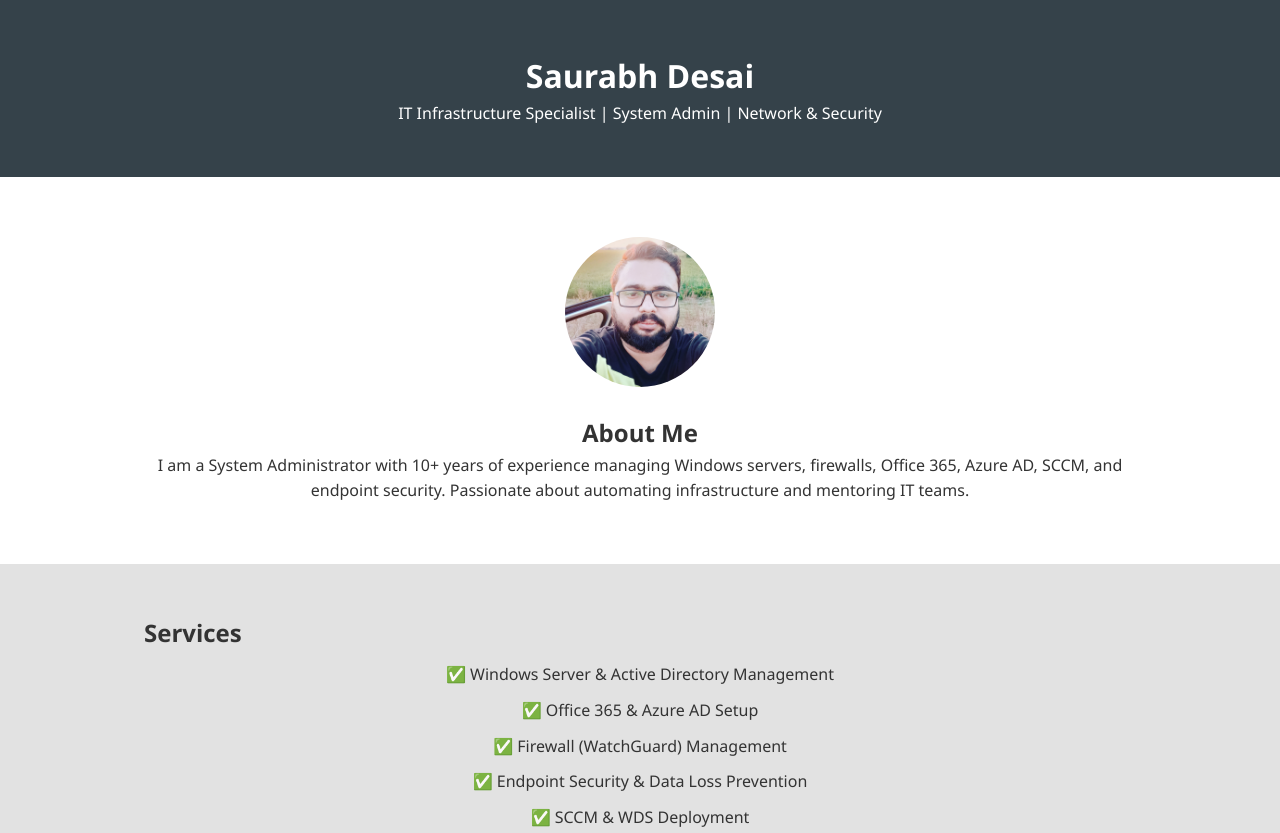
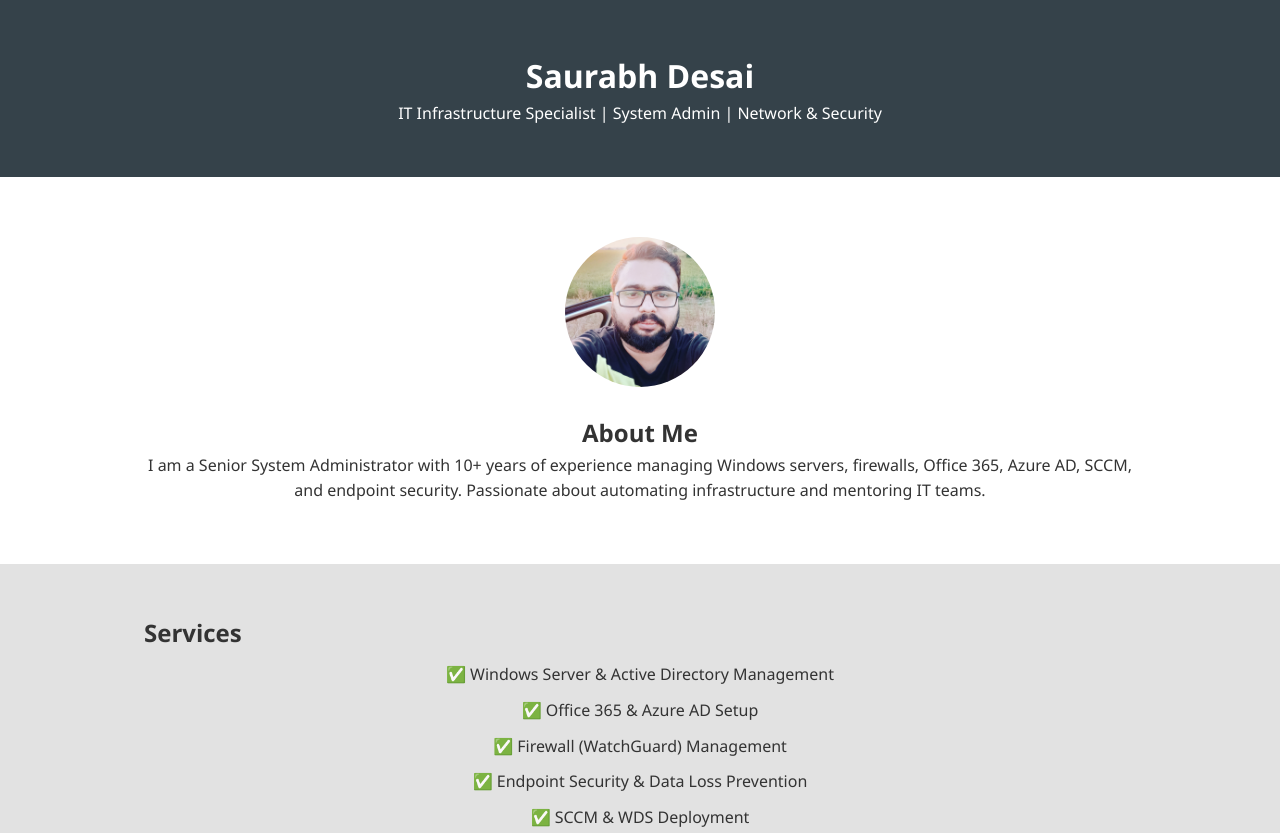
Before and after one commit to Saurabhd7777/myweb, a plain HTML site: page index.html in a window 1280 px wide. Shown: the top 833 px of the page. Drawn offline with Linux system fonts and the light colour scheme.

Commit message:
change in titilt

```diff
--- a/index.html
+++ b/index.html
@@ -18,7 +18,7 @@
     <div class="container">
       <img src="profile.jpg" alt="Profile Picture" />
       <h2>About Me</h2>
-      <p>I am a System Administrator with 10+ years of experience managing Windows servers, firewalls, Office 365, Azure AD, SCCM, and endpoint security. Passionate about automating infrastructure and mentoring IT teams.</p>
+      <p>I am a Senior System Administrator with 10+ years of experience managing Windows servers, firewalls, Office 365, Azure AD, SCCM, and endpoint security. Passionate about automating infrastructure and mentoring IT teams.</p>
     </div>
   </section>
 
```
